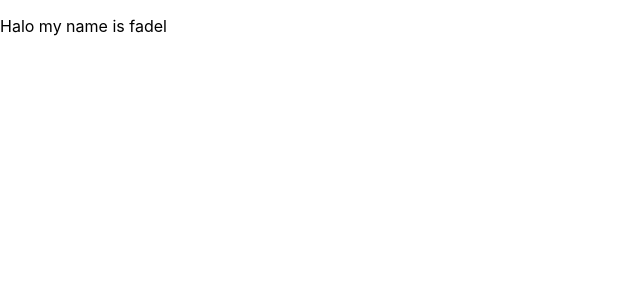
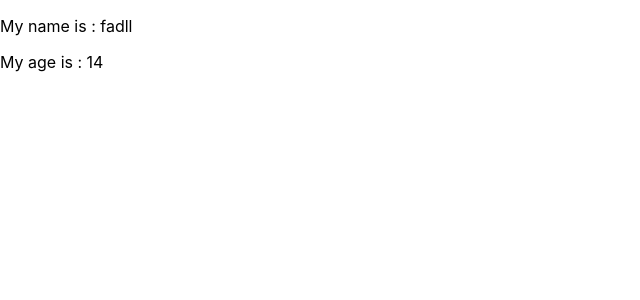
Before and after one commit to fadelun/react-codevolution, a React (Create React App) app: page / in a window 1280 px wide. Shown: the top 300 px of the page, without its empty margins (0-640 px from the left). Built offline with nearby package versions, Linux system fonts and the light colour scheme.

Commit message:
learn useContext

```diff
--- a/src/App.js
+++ b/src/App.js
@@ -1,21 +1,10 @@
-// import HooksState from "./components/HooksState";
-// import HookCounterThree from "./components/HookCounterThree";
-// import HookCounterFour from "./components/HookCounterFour";
-// import HookEffect from "./components/HookEffect";
-// import HookMouse from "./components/HookMouse";
-// import HookContainer from "./components/HookContainer";
-// import DataFetching from "./components/DataFetching";
 import React from "react";
 import ComponentC from "./components/ComponentC";
-
-export const UserContext = React.createContext();
 
 function App() {
   return (
     <div className="App">
-      <UserContext.Provider value={"fadel"}>
-        <ComponentC />
-      </UserContext.Provider>
+      <ComponentC />
     </div>
   );
 }
--- a/src/components/ComponentC.js
+++ b/src/components/ComponentC.js
@@ -1,19 +1,19 @@
 import React, { useState } from "react";
 import ComponentE from "./ComponentE";
 
-// export const UserContext = React.createContext();
+export const UserContext = React.createContext();
 
 function ComponentC() {
-  //   const [userData] = useState({
-  //     name: "fadll",
-  //     age: 14,
-  //   });
+  const [userData] = useState({
+    name: "fadll",
+    age: 14,
+  });
 
   return (
     <div>
-      {/* <UserContext.Provider value={userData}> */}
-      <ComponentE />
-      {/* </UserContext.Provider> */}
+      <UserContext.Provider value={userData}>
+        <ComponentE />
+      </UserContext.Provider>
     </div>
   );
 }
--- a/src/components/ComponentF.js
+++ b/src/components/ComponentF.js
@@ -1,17 +1,12 @@
 import React from "react";
 
-import { UserContext } from "../App";
-// import { UserContext } from "./ComponentC";
+// import { UserContext } from "../App";
+import { UserContext } from "./ComponentC";
 
 function ComponentF() {
   return (
     <div>
       <UserContext.Consumer>
-        {(user) => {
-          return <p>Halo my name is {user}</p>;
-        }}
-      </UserContext.Consumer>
-      {/* <UserContext.Consumer>
         {(data) => {
           return (
             <div className="user">
@@ -20,7 +15,7 @@ function ComponentF() {
             </div>
           );
         }}
-      </UserContext.Consumer> */}
+      </UserContext.Consumer>
     </div>
   );
 }
```
Also changed, not shown: 1 other file (tests, documents, lock files or other folders).
